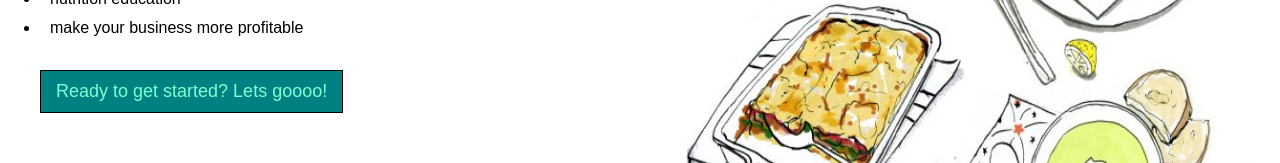
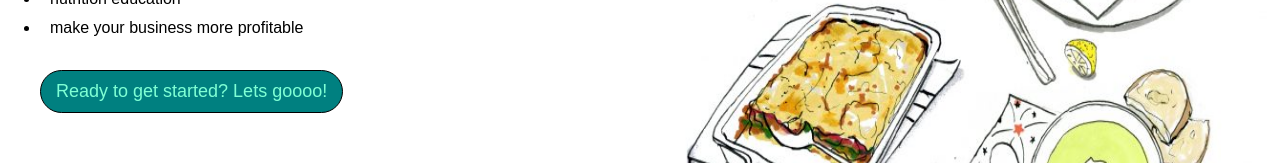
Before and after one commit to elsahv/WRITING-TO-BETTER-HEALTH-nextjs-sanity-styled-components, a Next.js app: page / in a window 1280 px wide. Shown: the part 559-722 px from the top of the page. Built offline with nearby package versions, Linux system fonts and the light colour scheme.

Commit message:
vercel test

```diff
--- a/components/sections/homepage/HomePageHero.js
+++ b/components/sections/homepage/HomePageHero.js
@@ -21,7 +21,7 @@ const EmailCTABtn = styled.button`
   margin-top: 30px;
   cursor: pointer;
   font-size: 18px;
-  // border-radius: 25px;
+  border-radius: 25px;
   &:hover {
     color: teal;
     background: aquamarine;
--- a/pages/blog.js
+++ b/pages/blog.js
@@ -1,3 +1,4 @@
+/* eslint-disable @next/next/no-img-element */
 import Link from "next/link";
 import { sanityClient, urlFor } from "../client";
 import styled from "styled-components";
```
